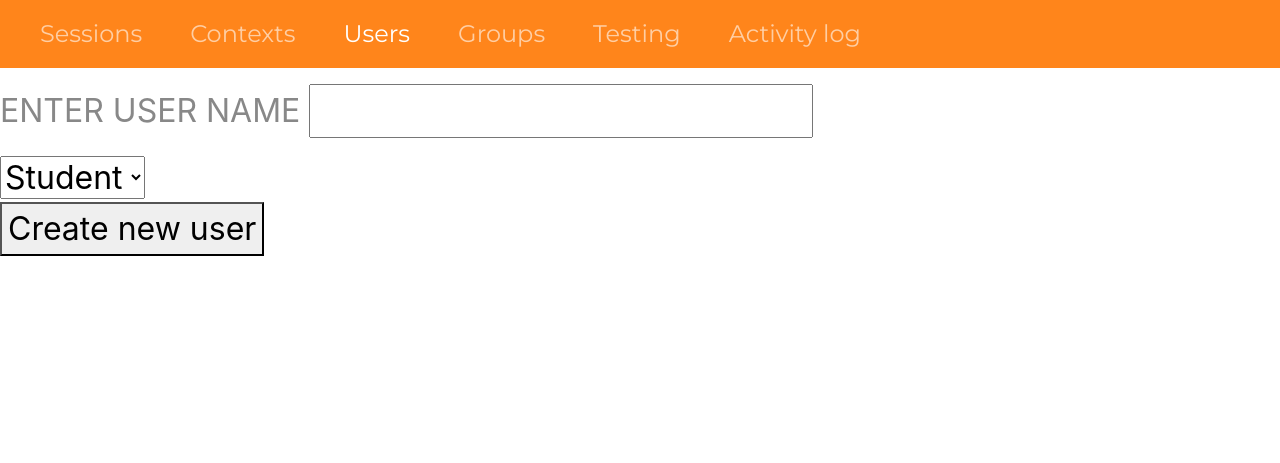
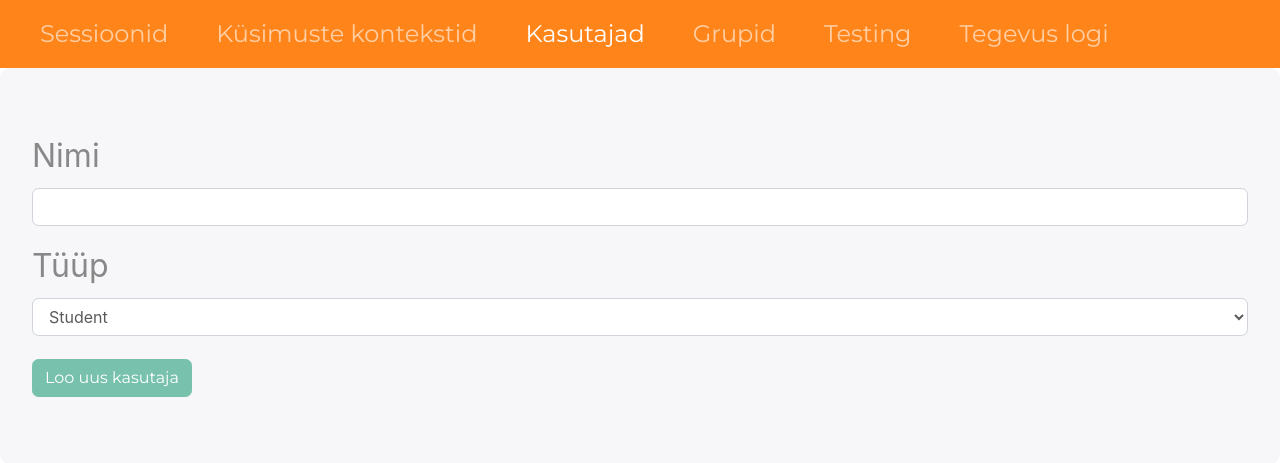
Before and after one commit to dyyd/button-of-excellence, a Flask app: page /users in a window 1280 px wide. Shown: the top 463 px of the page. Run offline with Flask 2, Linux system fonts and the light colour scheme; some libraries are stand-ins or nearby versions.

Commit message:
WIP: Translated to Estonian

```diff
--- a/src/templates/base.html
+++ b/src/templates/base.html
@@ -51,12 +51,12 @@
 
       <div class="collapse navbar-collapse" id="navbarColor01">
         <ul class="navbar-nav mr-auto">
-          {{ nav_link('list_sessions', 'Sessions') }}
-          {{ nav_link('list_contexts', 'Contexts') }}
-          {{ nav_link('list_users', 'Users') }}
-          {{ nav_link('list_groups', 'Groups') }}
-          {{ nav_link('test_users', 'Testing') }}
-          {{ nav_link('view_log', 'Activity log') }}
+          {{ nav_link('list_sessions', 'Sessioonid') }}
+          {{ nav_link('list_contexts', 'Küsimuste kontekstid', True) }}
+          {{ nav_link('list_users', 'Kasutajad') }}
+          {{ nav_link('list_groups', 'Grupid') }}
+          {{ nav_link('test_users', 'Testing', True) }}
+          {{ nav_link('view_log', 'Tegevus logi', True) }}
         </ul>
       </div>
     </nav>
--- a/src/templates/macros.html
+++ b/src/templates/macros.html
@@ -1,7 +1,7 @@
-{% macro nav_link(endpoint, name) %}
+{% macro nav_link(endpoint, name, disabled=False) %}
 {% if request.endpoint.endswith(endpoint) %}
   <li class="nav-item active"><a class="nav-link" href="{{ url_for(endpoint) }}">{{name}}<span class="sr-only">(current)</span></a></li>
 {% else %}
-  <li class="nav-item"><a class="nav-link" href="{{ url_for(endpoint) }}">{{name}}</a></li>
+  <li class="nav-item"><a class="nav-link" {% if not disabled %} href="{{ url_for(endpoint) }}" {% endif %}>{{name}}</a></li>
 {% endif %}
 {% endmacro %}
--- a/src/templates/session.html
+++ b/src/templates/session.html
@@ -32,7 +32,7 @@
 {% block content %}
     <h1 style="text-align: center;">{{description}}</h1>
     <button onclick="endSession()" class="btn btn-danger btn-lg" style="position:absolute; top: 6rem; left: 1rem">
-      End session
+      Lõpeta sessioon
     </button>
   <div class="container">
     <div class="row">
--- a/src/templates/users.html
+++ b/src/templates/users.html
@@ -22,35 +22,43 @@
 {% endblock %}
 
 {% block content %}
-    <ul id="users">
+    <div class="jumbotron">
+      <form name="new-user-form">
+        <div class="form-group">
+          <label>
+            Nimi
+          </label>
+          <input id="uname" type="text" name="username" class="form-control"></p>
+        </div>
+        <div class="form-group">
+          <label>Tüüp</label>
+          <select id="user-type" class="form-control">
+            <option value="1" selected="true">Student</option>
+            <option value="2">Teacher</option>
+          </select>
+        </div>
+      </form>
+      <button onclick= newUser() class="btn btn-primary">
+        Loo uus kasutaja
+      </button>
+    </div>
+    <div class="container">
     {% for user in users %}
-        <li>
-          <ul>
+
+      <ul class="list-group row">
         {% if testing%}
-            <li>
+        <li class="list-group-item col-4">
           <button onClick=postButtonPress({{user.id}})>
             Test {{user.username}}!
           </button>
         </li>
         {% else %}
-            <li>ID: {{user.id}}</li>
-            <li>Name: {{user.username}}</li>
-            <li>Type: {{user.type.name}}</li>
+        <li class="list-group-item col-6">ID: {{user.id}}</li>
+        <li class="list-group-item col-6">Nimi: {{user.username}}</li>
+        <li class="list-group-item col-6">Tüüp: {{user.type.name}}</li>
         {% endif %}
+        <br>
       </ul>
-          <br>
-      </li>
     {% endfor %}
-    </ul>
-
-    <form name="new-user-form">
-      <p>ENTER USER NAME <input id="uname" type="text" name="username"></p>
-      <select id="user-type">
-        <option value="1" selected="true">Student</option>
-        <option value="2">Teacher</option>
-      </select>
-    </form>
-    <button onclick= newUser()>
-      Create new user
-    </button>
+    </div>
 {% endblock %}
--- a/src/user.py
+++ b/src/user.py
@@ -13,4 +13,4 @@ class User(db.Model):
   type = db.Column(db.Enum(UserTypeEnum))
 
   def __repr__(self):
-    return '<User %d %r>' % (self.id, self.username)
+    return self.username
```
Also changed, not shown: src/templates/groups.html (+29 -21 lines), src/templates/sessions.html (+7 -7 lines). Lines whose indentation alone changed are shown as unchanged.
